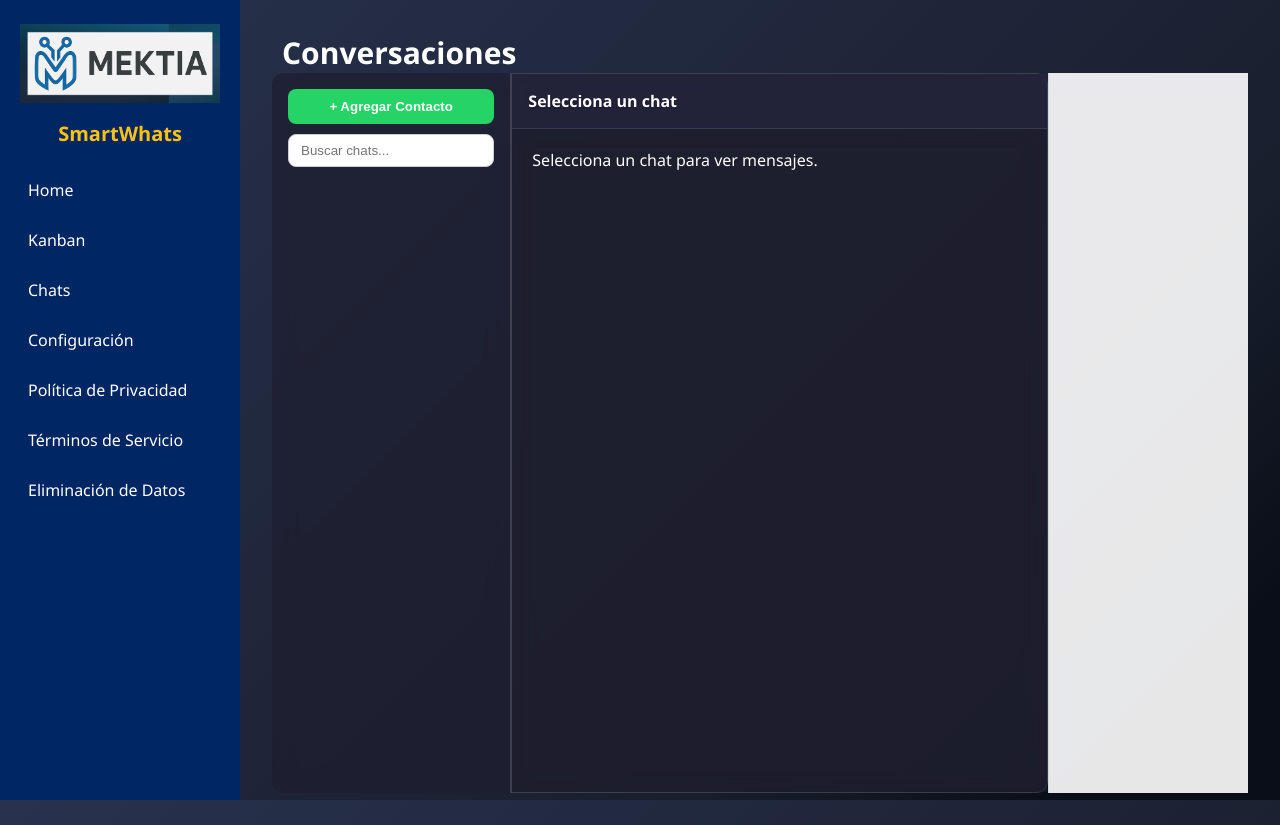
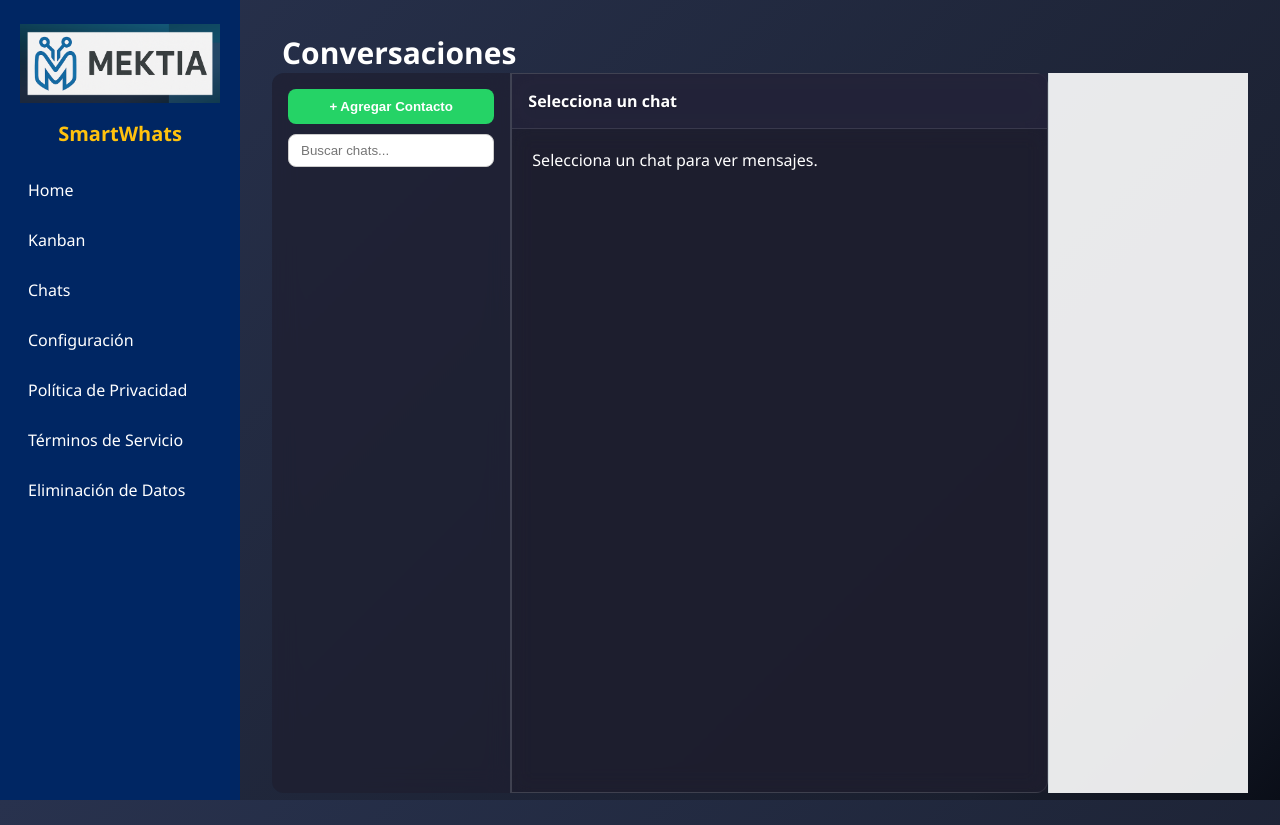
Before and after one commit to Mektiaventas/Whatsmektia, a Flask app: page /chats in a window 1280 px wide. Run offline with Flask 3, Linux system fonts and the light colour scheme; data that the repository does not hold is empty.

Commit message:
ajuste degradado 3

```diff
--- a/static/css/styles.css
+++ b/static/css/styles.css
@@ -35,8 +35,8 @@ body {
   background: linear-gradient(
     135deg, /* Diagonal para mejor efecto */
     var(--bg-light-1) 0%,
-    var(--bg-light-2) 70%,
-    var(--bg-dark) 90%
+    var(--bg-light-2) 85%,
+    var(--bg-dark) 100%
   );
   background-attachment: fixed;
   background-repeat: no-repeat;
```
